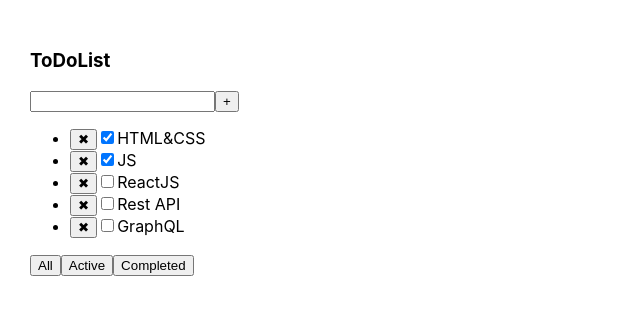
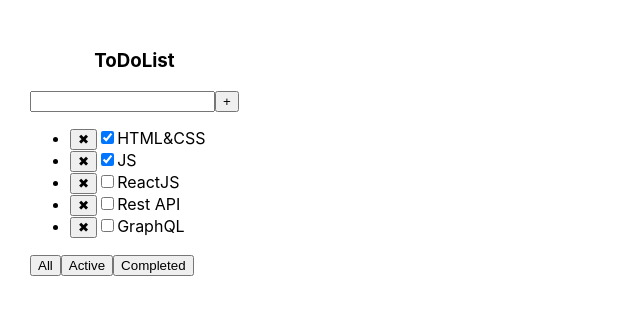
Before and after one commit to khadjaa/1-todolist, a React (Create React App) app: page / in a window 1280 px wide. Shown: the top 314 px of the page, without its empty margins (0-640 px from the left). Built offline with nearby package versions, Linux system fonts and the light colour scheme.

Commit message:
added style

```diff
--- a/src/App.css
+++ b/src/App.css
@@ -22,3 +22,7 @@
 .is-done {
   opacity: 0.5;
 }
+
+.title{
+  text-align: center;
+}
--- a/src/App.tsx
+++ b/src/App.tsx
@@ -1,6 +1,7 @@
 import React, {useState} from 'react';
 import './App.css';
 import {Todolist} from "./Todolist";
+
 
 const title = 'ToDoList'
 export type FilterValuesType = 'all' | 'active' | 'completed'
--- a/src/Todolist.tsx
+++ b/src/Todolist.tsx
@@ -1,4 +1,5 @@
 import {FilterValuesType} from "./App";
+import './App.css'
 
 type PropsType = {
     title?: string
@@ -16,7 +17,7 @@ type TaskType = {
 export const Todolist = (props: PropsType) => {
     return (
         <div>
-            <h3>{props.title}</h3>
+            <h3 className={"title"}>{props.title}</h3>
             <div>
                 <input/>
                 <button>+</button>
```
